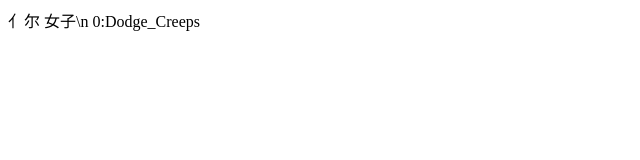
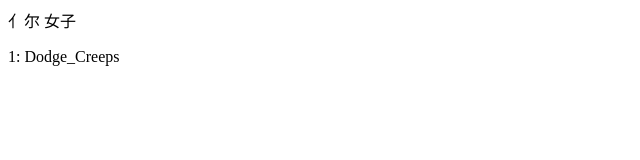
Before and after one commit to Zindalx00/test, a plain HTML site: page index.html in a window 1280 px wide. Shown: the whole page, without its empty margins (0-640 px from the left). Drawn offline with Linux system fonts and the light colour scheme.

Commit message:
Update index.html

```diff
--- a/index.html
+++ b/index.html
@@ -1,3 +1,2 @@
-<p>亻尔 女子\n
-  0:Dodge_Creeps
-</p>
+<p>亻尔 女子</p>
+<p>1: Dodge_Creeps</p>
```
